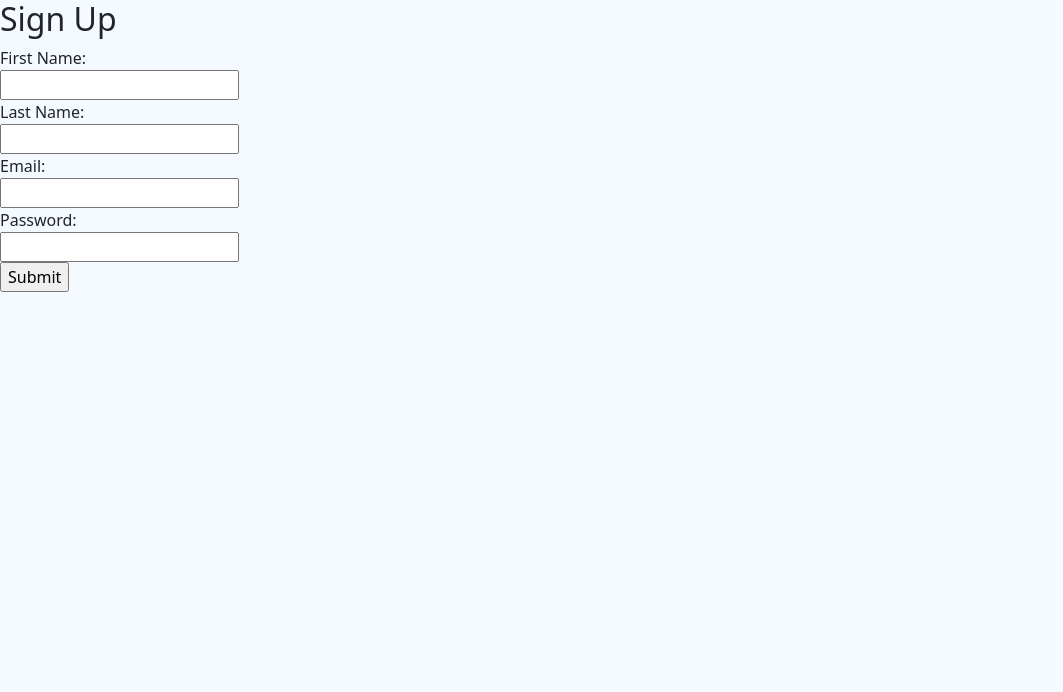
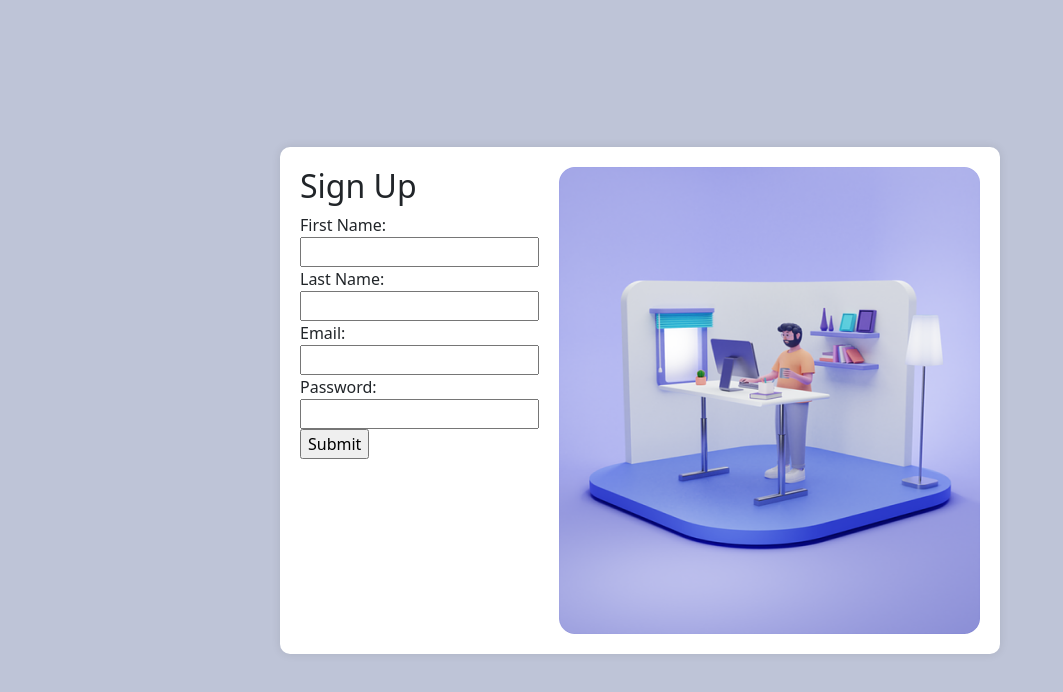
Before and after one commit to KarimHaddadi20/jobhunter, a Vue app: page /signup in a window 1280 px wide. Shown: the top 692 px of the page, without its empty margins (0-1063 px from the left). Built offline with nearby package versions, Linux system fonts and the light colour scheme.

Commit message:
Refactor SignUp.vue component layout and styles

```diff
--- a/src/views/SignUp.vue
+++ b/src/views/SignUp.vue
@@ -1,7 +1,6 @@
-<!-- SignView.vue -->
-
 <template>
-
+  <div class="signup-page">
+    <div class="content-container">
     <div class="signup-container">
       <h2>Sign Up</h2>
 
@@ -16,6 +15,9 @@
         <input type="password" id="pwd" v-model="pwd"><br>
         <input type="submit" value="Submit">
       </form>
+    </div>
+    <img src="@/assets/signup.png" alt="img">
+  </div>
   </div>
 </template>
 
@@ -37,3 +39,25 @@
   }
 }
 </script>
+
+<style scoped>
+.signup-page {
+  display: flex;
+  justify-content: center;
+  align-items: center;
+  min-height: 100vh;
+  gap: 50px;
+  background-color:  #BEC4D7;
+
+}
+
+.content-container {
+  display: flex;
+  gap: 20px; /* Adjust as needed */
+  background-color: #ffffff; /* Adjust as needed */
+  padding: 20px; /* Adjust as needed */
+  border-radius: 10px; /* Adjust as needed */
+  box-shadow: 0 0 10px rgba(0, 0, 0, 0.1); /* Adjust as needed */
+}
+
+</style>
```
Lines whose indentation alone changed are shown as unchanged.
